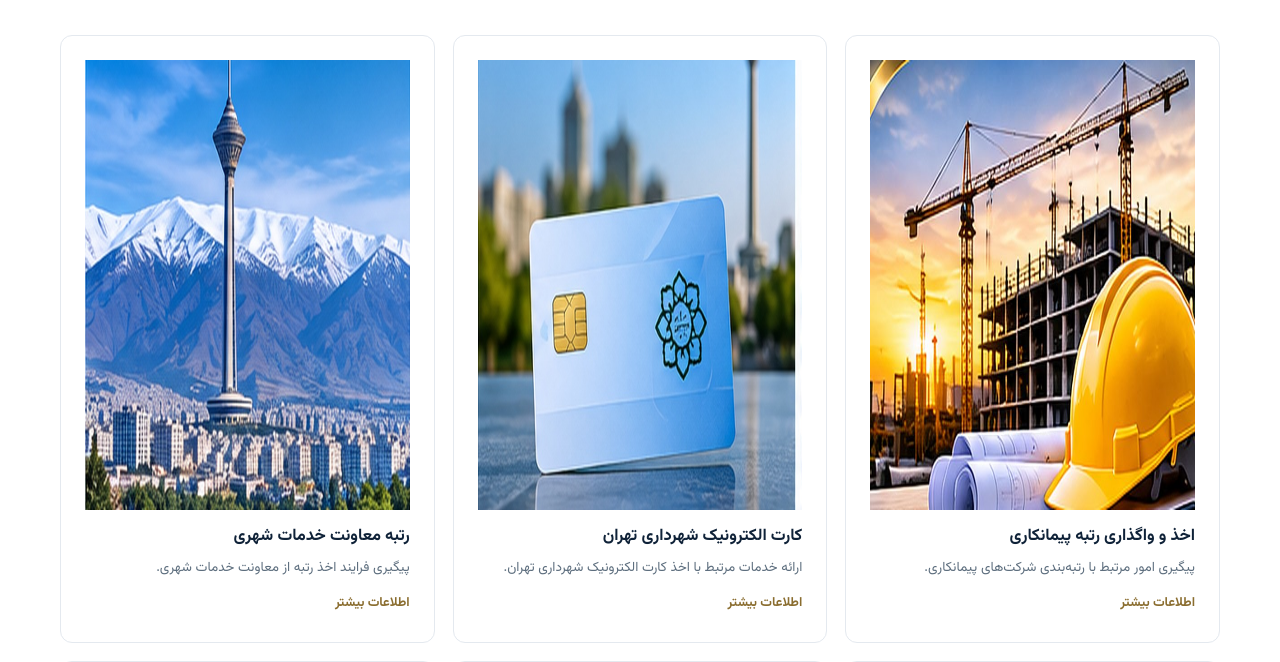
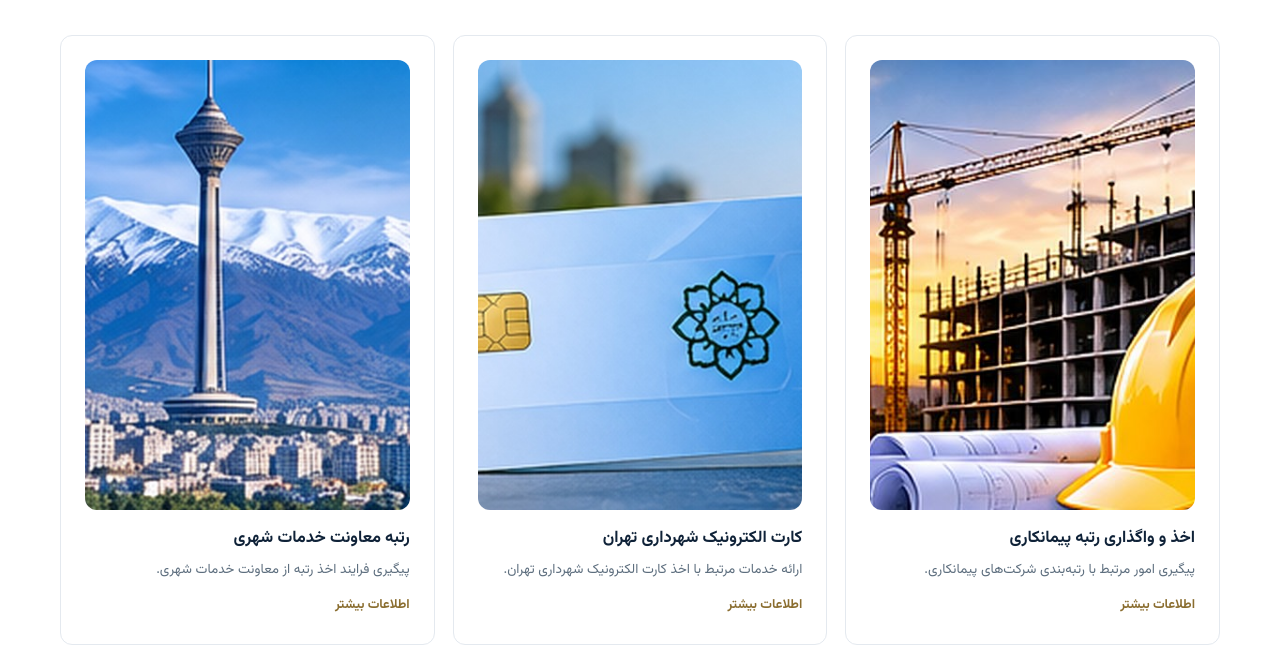
Before and after one commit to hadibakhshi1325-create/esfandiyar-site, a plain HTML site: page index.html in a window 1280 px wide. Shown: the part 1288-1950 px from the top of the page. Drawn offline with Linux system fonts and the light colour scheme.

Commit message:
Add service image styling

```diff
--- a/assets/css/style.css
+++ b/assets/css/style.css
@@ -84,3 +84,6 @@ blockquote{margin:18px 0 22px;padding:14px 20px;border-right:4px solid var(--gol
 @counter-style persian{system:numeric;symbols:"۰" "۱" "۲" "۳" "۴" "۵" "۶" "۷" "۸" "۹"}
 
 .brand-mark{height:44px;width:auto;flex:none}.hero-logo{display:block;width:min(250px,100%);height:auto;margin:0 auto 14px}.foot-logo{width:150px;height:auto;margin-bottom:10px}
+
+/* تصاویر اختصاصی خدمات صفحه اصلی */
+.service-image{display:block;width:100%;aspect-ratio:16/9;object-fit:cover;border-radius:12px;margin:0 0 14px}
```
